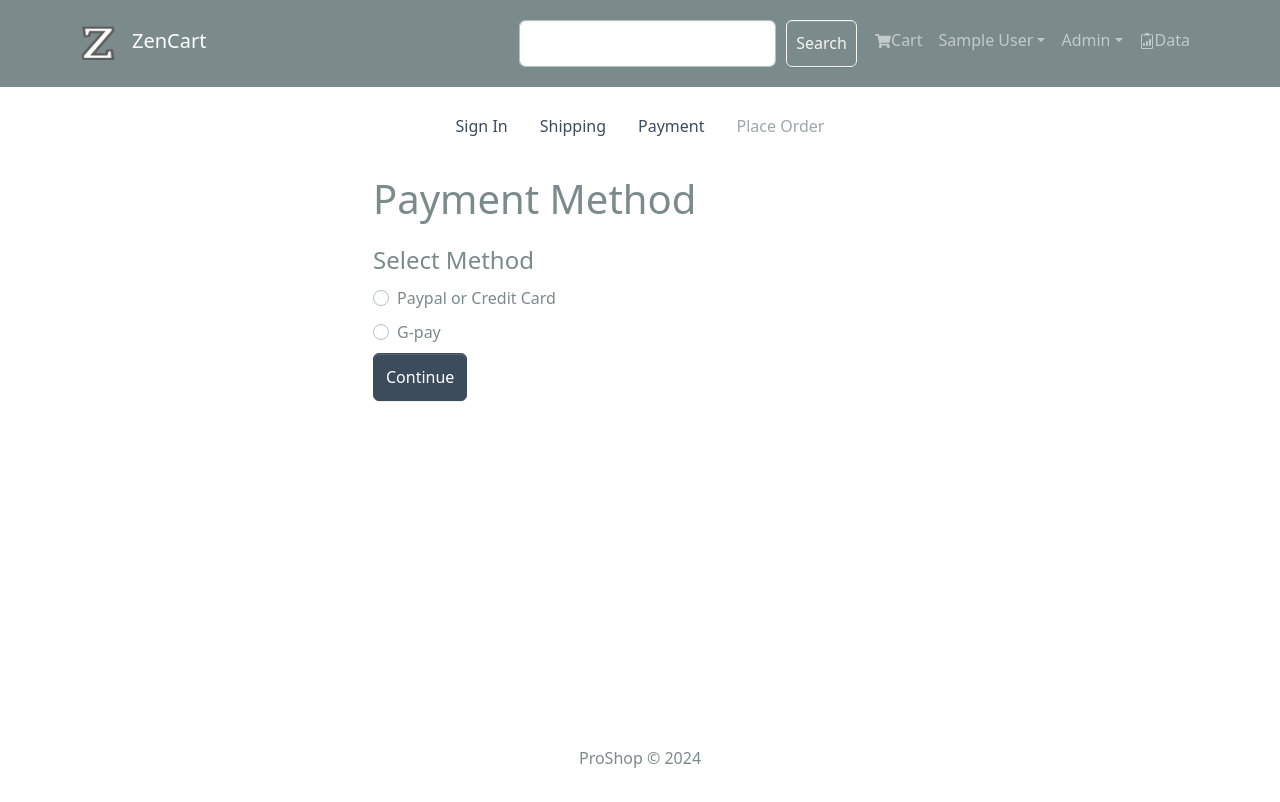
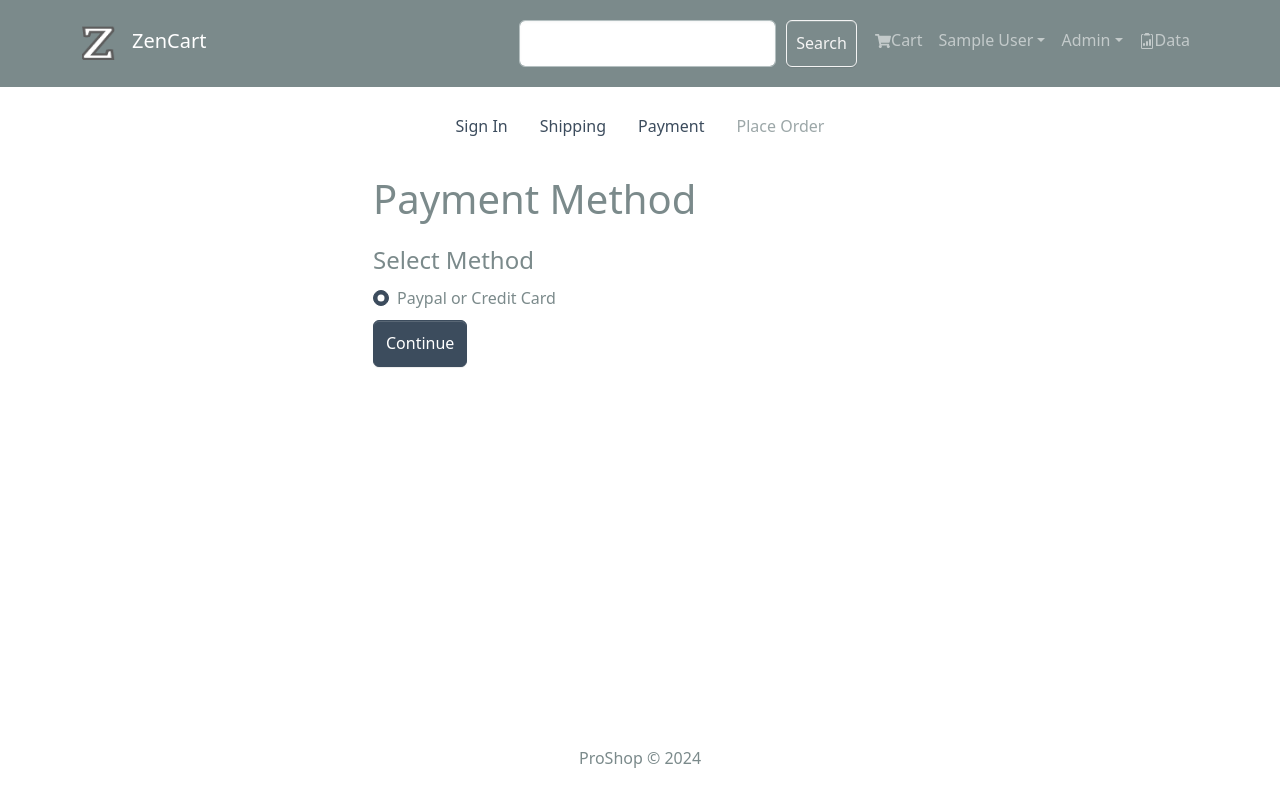
Before and after one commit to Sujit-Salunkhe/E-commerce, a React (Create React App) app in the folder Zencart/frontend/: page /payment in a window 1280 px wide. Shown: the top 802 px of the page. Built offline with nearby package versions, Linux system fonts and the light colour scheme; sample sign-in values are in the browser's storage.

Commit message:
cahnign upi payment method

```diff
--- a/Zencart/frontend/src/screens/PaymentScreen.js
+++ b/Zencart/frontend/src/screens/PaymentScreen.js
@@ -4,11 +4,11 @@ import { useNavigate } from "react-router-dom";
 import { Form, Button, Col } from "react-bootstrap";
 import CheckoutSteps from "../componets/CheckOutSteps.js";
 import FormContainer from "../componets/FormContainer.js";
-import { savePaymentMethod } from "../slices/cartSlice.js";
+
 
 const PaymentScreen = () => {
-  const [paymentMethod, setPaymentMethod] = useState("gpay");
-  const dispatch = useDispatch();
+  // const [paymentMethod, setPaymentMethod] = useState("gpay");
+  // const dispatch = useDispatch();
   const navigate = useNavigate();
   const cart = useSelector((state) => state.cart);
   const { shippingAddress } = cart;
@@ -21,7 +21,7 @@ const PaymentScreen = () => {
 
   const submitHandler = (e) => {
     e.preventDefault();
-    dispatch(savePaymentMethod(paymentMethod));
+    // dispatch(savePaymentMethod(paymentMethod));
     navigate("/placeorder");
   };
 
@@ -40,24 +40,11 @@ const PaymentScreen = () => {
               id="Paypal"
               name="paymentMethod"
               value="Paypal"
-              onChange={(e) => setPaymentMethod(e.target.value)}
+              checked = {true}
             ></Form.Check>
           </Col>
         </Form.Group>
-        <Form.Group>
-          <Col>
-            <Form.Check
-              type="radio"
-              className="my-2"
-              label="G-pay"
-              id="G-pay"
-              name="paymentMethod"
-              value="G-pay"
-              //  checked = {paymentMethod === 'G-pay'}
-              onChange={(e) => setPaymentMethod(e.target.value)}
-            ></Form.Check>
-          </Col>
-        </Form.Group>
+
         <Button type="submit" variant="primary">
           {" "}
           Continue{" "}
```
Also changed, not shown: 8 other files (tests, documents, lock files or other folders).
